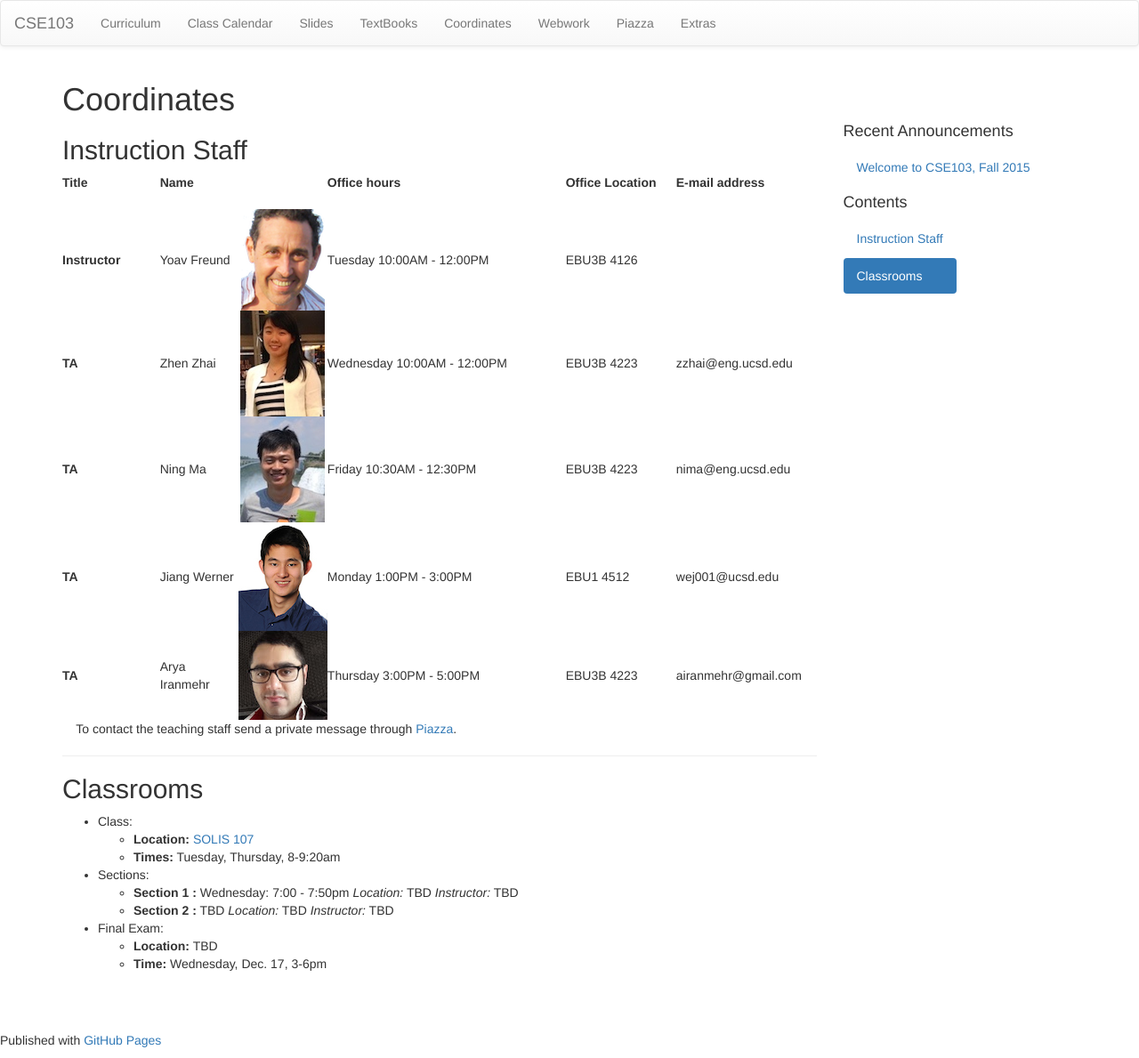
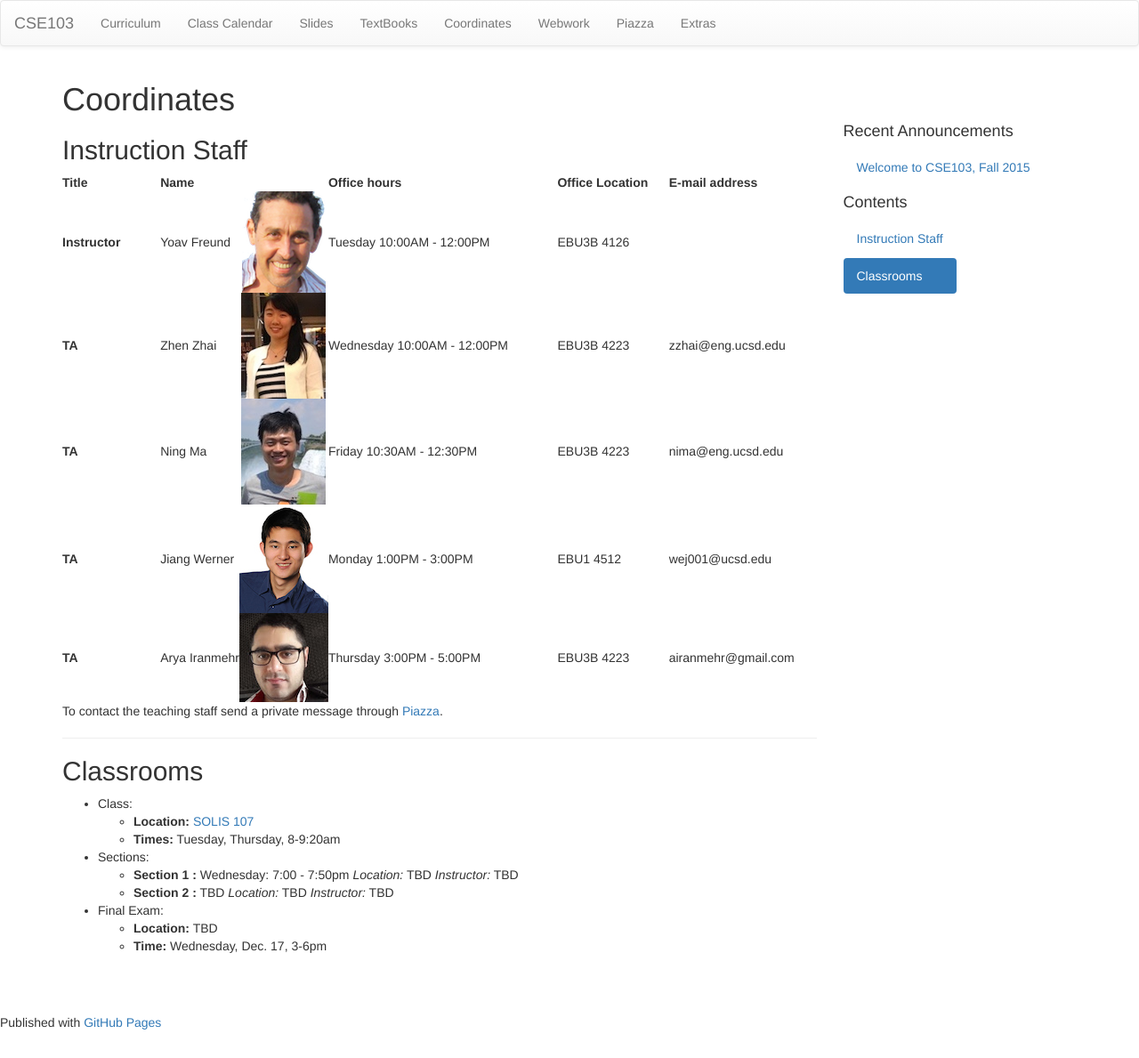
Before and after one commit to cse103/cse103.github.io, a Jekyll site: the page built from pages/3.TeachersTimesLocations.md, in a window 1280 px wide. Shown: the whole page at 89% size. Built offline with Jekyll 4.4.1, drawn with Linux system fonts in a browser that asks for light colours; nearby versions of some CDN libraries; Markdown is read by kramdown in place of the engine named in the settings.

Commit message:
Fixed tab width spacing

```diff
--- a/pages/3.TeachersTimesLocations.md
+++ b/pages/3.TeachersTimesLocations.md
@@ -7,7 +7,7 @@ permalink: /Coordinates/
 
 ## Instruction Staff ##
 
-| **Title**  &nbsp;&nbsp;&nbsp;&nbsp;&nbsp;&nbsp;&nbsp;&nbsp;&nbsp;&nbsp;&nbsp;&nbsp;&nbsp;&nbsp;&nbsp;&nbsp;&nbsp;&nbsp;&nbsp;&nbsp;  |  **Name** &nbsp;&nbsp;&nbsp;&nbsp;&nbsp;&nbsp;&nbsp;&nbsp;&nbsp;&nbsp;&nbsp;&nbsp; |        | **Office hours** &nbsp;&nbsp;&nbsp;&nbsp;&nbsp;&nbsp;&nbsp;&nbsp;&nbsp;&nbsp;&nbsp;&nbsp;&nbsp;&nbsp;&nbsp;&nbsp;&nbsp;&nbsp;&nbsp;&nbsp;&nbsp;&nbsp;&nbsp;&nbsp;&nbsp;&nbsp;&nbsp;&nbsp;&nbsp;&nbsp;&nbsp;&nbsp;&nbsp;&nbsp;&nbsp;&nbsp;&nbsp;&nbsp;&nbsp;&nbsp;&nbsp;&nbsp;&nbsp;&nbsp;&nbsp;&nbsp;&nbsp; | **Office Location** &nbsp;&nbsp;&nbsp;&nbsp;&nbsp; | **E-mail address** &nbsp;&nbsp;&nbsp;&nbsp;&nbsp;&nbsp;&nbsp;&nbsp;&nbsp;&nbsp;&nbsp;&nbsp;&nbsp;&nbsp; |
+| **Title**  &nbsp;&nbsp;&nbsp;&nbsp;&nbsp;&nbsp;&nbsp;&nbsp;&nbsp;&nbsp;&nbsp;&nbsp;&nbsp;&nbsp;&nbsp;&nbsp;&nbsp;&nbsp;&nbsp;&nbsp;  |  **Name** &nbsp;&nbsp;&nbsp;&nbsp;&nbsp;&nbsp;&nbsp;&nbsp;&nbsp;&nbsp;&nbsp;&nbsp; |        | **Office hours** &nbsp;&nbsp;&nbsp;&nbsp;&nbsp;&nbsp;&nbsp;&nbsp;&nbsp;&nbsp;&nbsp;&nbsp;&nbsp;&nbsp;&nbsp;&nbsp;&nbsp;&nbsp;&nbsp;&nbsp;&nbsp;&nbsp;&nbsp;&nbsp;&nbsp;&nbsp;&nbsp;&nbsp;&nbsp;&nbsp;&nbsp;&nbsp;&nbsp;&nbsp;&nbsp;&nbsp;&nbsp;&nbsp;&nbsp;&nbsp;&nbsp;&nbsp;&nbsp;&nbsp; | **Office Location** &nbsp;&nbsp;&nbsp;&nbsp;&nbsp; | **E-mail address** &nbsp;&nbsp;&nbsp;&nbsp;&nbsp;&nbsp;&nbsp;&nbsp;&nbsp;&nbsp;&nbsp;&nbsp;&nbsp;&nbsp; |
 |:----------|:------------|:---------:|:-----------------|:--------------------|:----------------------|
 |  **Instructor**	| Yoav Freund		| ![](/images/2010yoav2.png)	| Tuesday 10:00AM - 12:00PM	| EBU3B 4126	|                   	|
 | **TA**		| Zhen Zhai		| ![](/images/Janet.jpg)	| Wednesday 10:00AM - 12:00PM	| EBU3B 4223 	| zzhai@eng.ucsd.edu	|
@@ -15,8 +15,8 @@ permalink: /Coordinates/
 | **TA**  		| Jiang Werner 		| ![](/images/Werner.jpg) 	| Monday 1:00PM - 3:00PM      	| EBU1 4512  	| wej001@ucsd.edu 	|
 | **TA**  		| Arya Iranmehr 	| ![](/images/Arya.jpg)         | Thursday 3:00PM - 5:00PM    	| EBU3B 4223    | airanmehr@gmail.com 	|
 
-&nbsp;
-&nbsp;
+
+
 To contact the teaching staff send a private message through [Piazza](https://piazza.com/ucsd/fall2014/cse103/).
 
 -------------------
```
